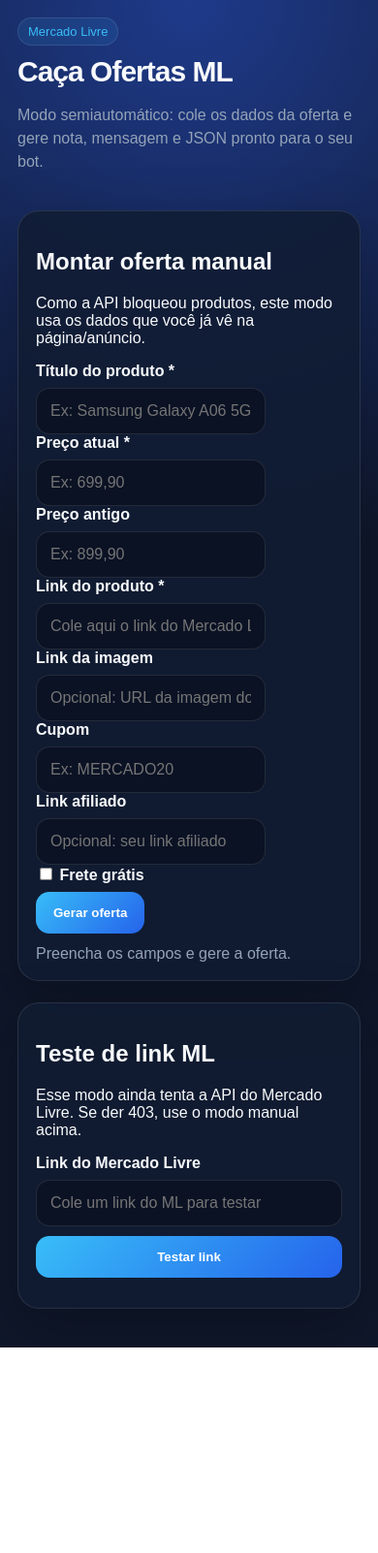
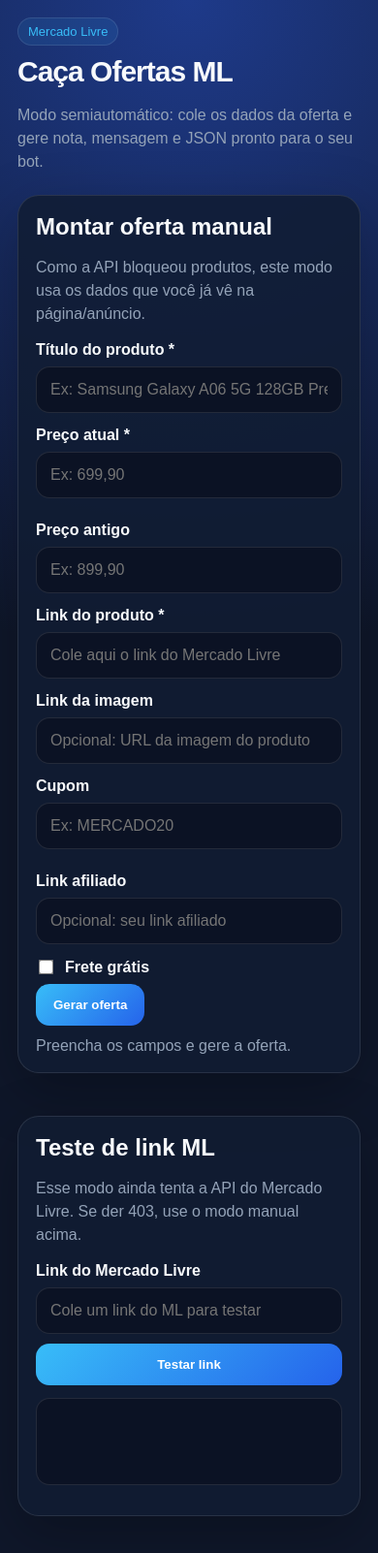
Before and after one commit to carvalho832-glitch/caca-ofertas-ml, a website: page public/index.html in a window 390 px wide. Shown: the whole page at 97% size. Before the commit the page ends 1390 px from the top, so only its background shows below. Drawn offline with Linux system fonts and the light colour scheme.

Commit message:
Ajustar estilos para modo manual

```diff
--- a/public/style.css
+++ b/public/style.css
@@ -10,9 +10,7 @@
   --border: rgba(255, 255, 255, 0.1);
 }
 
-* {
-  box-sizing: border-box;
-}
+* { box-sizing: border-box; }
 
 body {
   margin: 0;
@@ -28,12 +26,7 @@ body {
   padding: 24px;
 }
 
-.hero {
-  display: flex;
-  justify-content: space-between;
-  align-items: center;
-  margin-bottom: 22px;
-}
+.hero { margin-bottom: 22px; }
 
 .tag {
   display: inline-block;
@@ -52,8 +45,10 @@ h1 {
   letter-spacing: -1px;
 }
 
-.subtitle {
-  max-width: 620px;
+h2 { margin: 0 0 8px; }
+
+.subtitle, .hint {
+  max-width: 720px;
   color: var(--muted);
   line-height: 1.5;
   font-size: 16px;
@@ -68,19 +63,24 @@ h1 {
   margin-bottom: 22px;
 }
 
+.compact { margin-top: 22px; }
+
 label {
   display: block;
-  margin-bottom: 8px;
+  margin: 14px 0 8px;
   font-weight: 700;
 }
 
-.search-row {
-  display: flex;
+.search-row, .two-cols {
+  display: grid;
+  grid-template-columns: 1fr auto;
   gap: 10px;
 }
 
+.two-cols { grid-template-columns: 1fr 1fr; }
+
 input {
-  flex: 1;
+  width: 100%;
   border: 1px solid var(--border);
   border-radius: 14px;
   padding: 14px;
@@ -88,6 +88,17 @@ input {
   color: var(--text);
   outline: none;
   font-size: 16px;
+}
+
+input[type="checkbox"] {
+  width: auto;
+  transform: scale(1.2);
+}
+
+.check-row {
+  display: flex;
+  align-items: center;
+  gap: 10px;
 }
 
 button {
@@ -100,10 +111,7 @@ button {
   cursor: pointer;
 }
 
-button:disabled {
-  opacity: 0.65;
-  cursor: not-allowed;
-}
+button:disabled { opacity: 0.65; cursor: not-allowed; }
 
 .status {
   color: var(--muted);
@@ -112,7 +120,7 @@ button:disabled {
 
 .grid {
   display: grid;
-  grid-template-columns: repeat(auto-fill, minmax(260px, 1fr));
+  grid-template-columns: repeat(auto-fill, minmax(280px, 1fr));
   gap: 16px;
 }
 
@@ -123,25 +131,29 @@ button:disabled {
   overflow: hidden;
 }
 
-.card img {
+.wide-card { grid-column: 1 / -1; }
+
+.card img, .image-placeholder {
   width: 100%;
-  height: 190px;
+  height: 220px;
   object-fit: contain;
   background: white;
+  color: #0f172a;
+  display: flex;
+  align-items: center;
+  justify-content: center;
 }
 
-.card-body {
-  padding: 14px;
-}
+.card-body { padding: 14px; }
 
 .card h3 {
   margin: 0 0 10px;
-  font-size: 16px;
+  font-size: 18px;
   line-height: 1.3;
 }
 
 .price {
-  font-size: 22px;
+  font-size: 24px;
   font-weight: 900;
   margin: 6px 0;
 }
@@ -149,7 +161,7 @@ button:disabled {
 .old-price {
   color: var(--muted);
   text-decoration: line-through;
-  font-size: 13px;
+  font-size: 14px;
 }
 
 .badges {
@@ -167,22 +179,30 @@ button:disabled {
   font-size: 12px;
 }
 
-.badge.good {
-  background: rgba(34, 197, 94, 0.15);
-  color: #86efac;
+.badge.good { background: rgba(34, 197, 94, 0.15); color: #86efac; }
+.badge.warn { background: rgba(245, 158, 11, 0.16); color: #fcd34d; }
+
+.message-box, #debug {
+  width: 100%;
+  white-space: pre-wrap;
+  background: #0b1224;
+  border: 1px solid var(--border);
+  border-radius: 14px;
+  padding: 12px;
+  color: #dbeafe;
+  overflow: auto;
 }
 
-.badge.warn {
-  background: rgba(245, 158, 11, 0.16);
-  color: #fcd34d;
-}
+#debug { min-height: 90px; }
 
 .card-actions {
   display: grid;
-  grid-template-columns: 1fr 1fr;
+  grid-template-columns: repeat(2, 1fr);
   gap: 8px;
   margin-top: 12px;
 }
+
+.card-actions.triple { grid-template-columns: repeat(4, 1fr); }
 
 .card-actions a,
 .card-actions button {
@@ -195,17 +215,9 @@ button:disabled {
   font-size: 14px;
 }
 
-.card-actions a {
-  color: white;
-  background: rgba(255, 255, 255, 0.1);
-}
+.card-actions a { color: white; background: rgba(255, 255, 255, 0.1); }
 
 @media (max-width: 640px) {
-  .app {
-    padding: 18px;
-  }
-
-  .search-row {
-    flex-direction: column;
-  }
+  .app { padding: 18px; }
+  .search-row, .two-cols, .card-actions, .card-actions.triple { grid-template-columns: 1fr; }
 }
```
